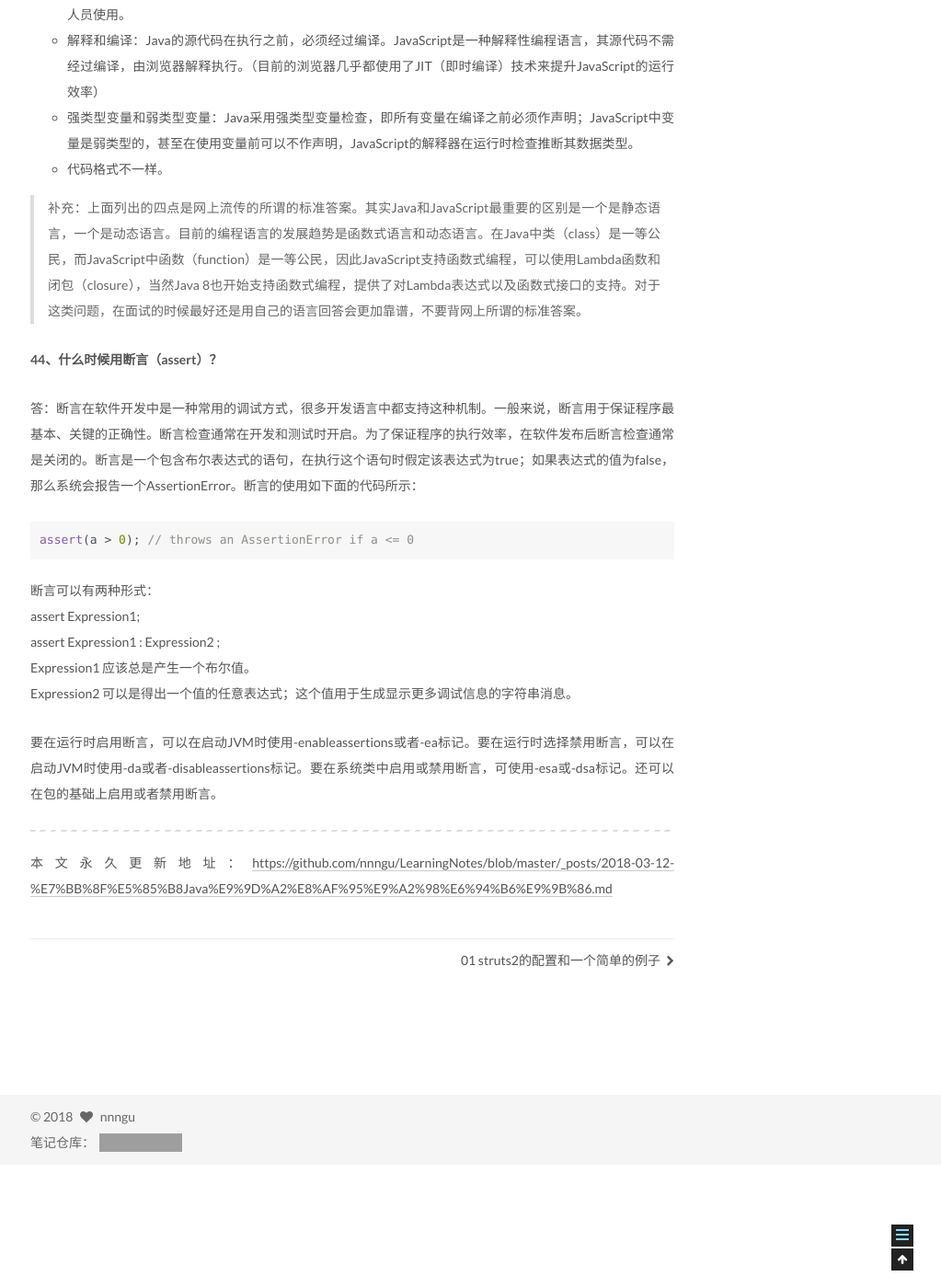
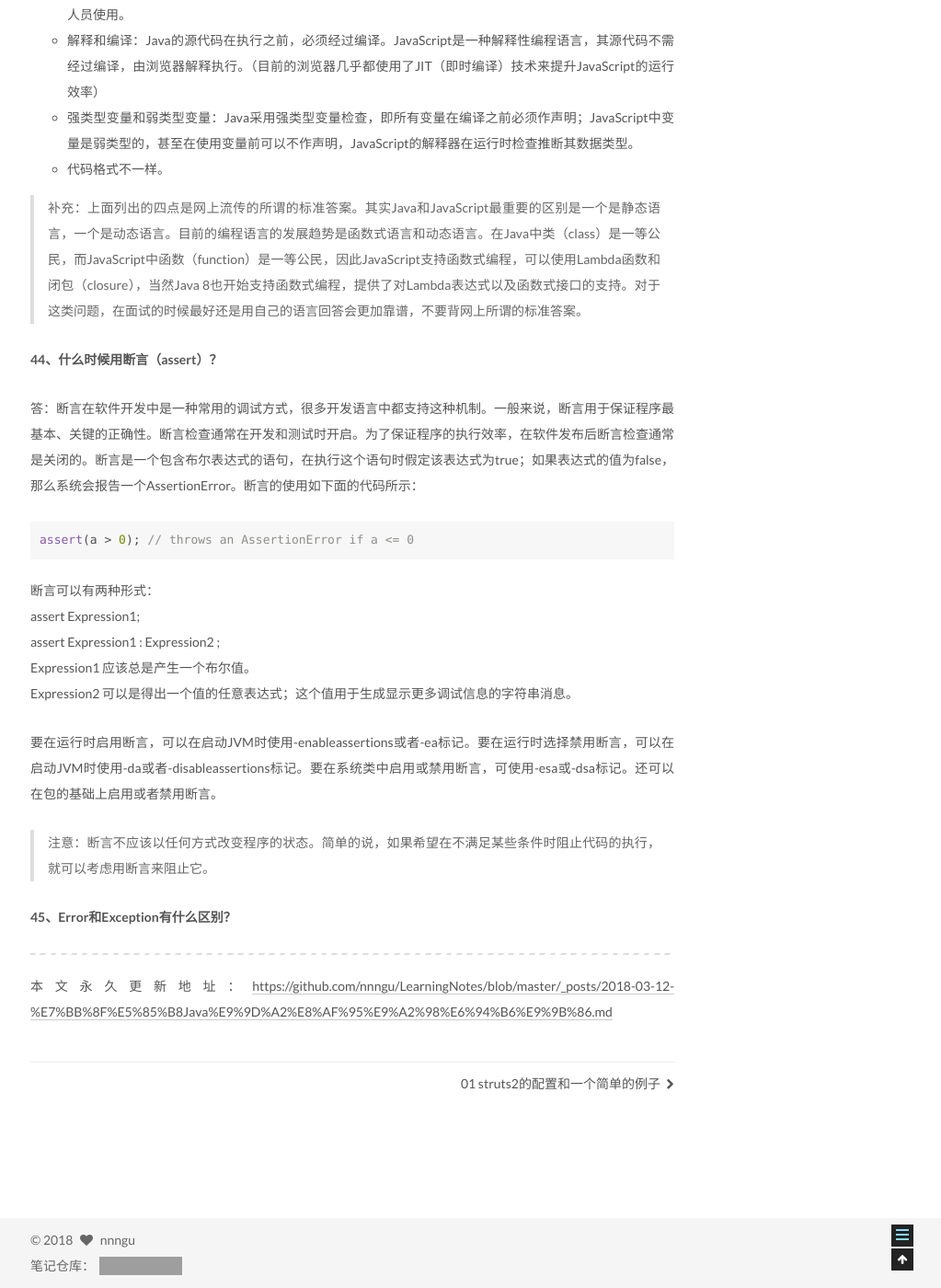
Before and after one commit to nnngu/LearningNotes, a Jekyll site: the page built from _posts/2018-03-12-经典Java面试题收集.md, in a window 1280 px wide and 1400 px high, scrolled down 24693 px. Shown: the whole window at 92% size, without its empty margins (257-1280 px from the left). Built offline with Jekyll 4.4.1, drawn with Linux system fonts in a browser that asks for light colours; grey boxes are pictures that could not be loaded.

Commit message:
修改文件: _posts/2018-03-12-经典Java面试题收集.md

```diff
--- a/_posts/2018-03-12-经典Java面试题收集.md
+++ b/_posts/2018-03-12-经典Java面试题收集.md
@@ -910,6 +910,12 @@ Expression2 可以是得出一个值的任意表达式；这个值用于生成
 
 要在运行时启用断言，可以在启动JVM时使用-enableassertions或者-ea标记。要在运行时选择禁用断言，可以在启动JVM时使用-da或者-disableassertions标记。要在系统类中启用或禁用断言，可使用-esa或-dsa标记。还可以在包的基础上启用或者禁用断言。
 
+> 注意：断言不应该以任何方式改变程序的状态。简单的说，如果希望在不满足某些条件时阻止代码的执行，就可以考虑用断言来阻止它。
+
+**45、Error和Exception有什么区别？**
+
+
+
 
 
 
```
